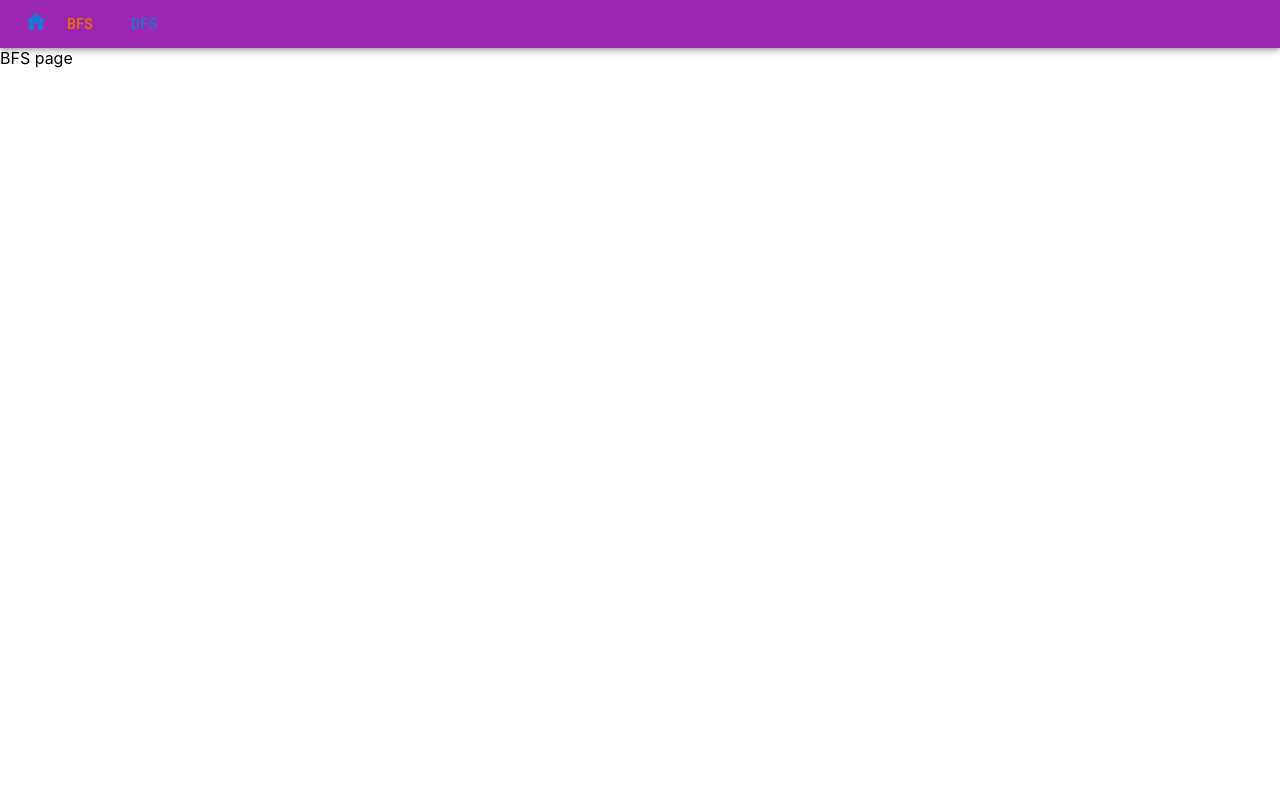
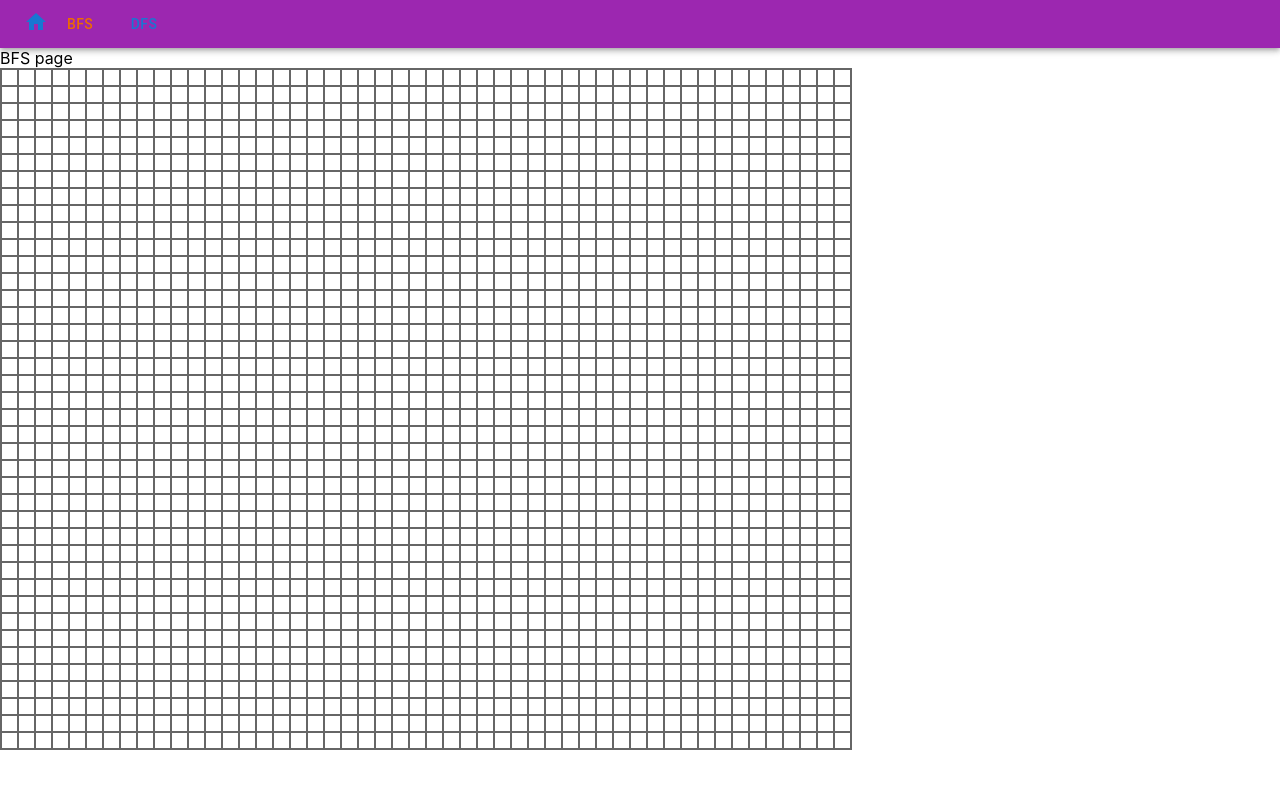
Before and after one commit to lwy123177/lwy123177.github.io, a React (Create React App) app: page /bfs in a window 1280 px wide. Shown: the top 788 px of the page. Built offline with nearby package versions, Linux system fonts and the light colour scheme.

Commit message:
Update <Grid/> and it's style

```diff
--- a/src/components/Bfs.tsx
+++ b/src/components/Bfs.tsx
@@ -1,4 +1,24 @@
+import { useState } from "react";
+import Grid from "./Grid";
+
+const h = 40;
+const w = 50;
+
 const Bfs = () => {
-  return <div>BFS page</div>;
+  let startGrid: string[][] = [];
+  for (let i = 0; i < h; i++) {
+    let row: string[] = [];
+    for (let j = 0; j < w; j++) {
+      row.push("empty");
+    }
+    startGrid.push(row);
+  }
+  const [grid, setGrid] = useState<string[][]>(startGrid);
+  return (
+    <div>
+      BFS page
+      <Grid grid={grid} />
+    </div>
+  );
 };
 export default Bfs;
--- /dev/null
+++ b/src/components/Grid.module.css
@@ -0,0 +1,29 @@
+.div-table {
+  display: table;
+  width: auto;
+  background-color: #eee;
+  border: 1px solid #666666;
+}
+.div-table-row {
+  display: table-row;
+  width: auto;
+}
+.div-table-col {
+  float: left; /* fix for  buggy browsers */
+  display: table-column;
+  width: 15px;
+  height: 15px;
+  border: 1px solid #666666;
+}
+.empty {
+  background-color: #fff;
+}
+.visited {
+  background-color: lightgray;
+}
+.obstacle {
+  background-color: aqua;
+}
+.current {
+  background-color: lightsalmon;
+}
--- /dev/null
+++ b/src/components/Grid.tsx
@@ -0,0 +1,18 @@
+import classes from "./Grid.module.css";
+
+const Grid: React.FC<{
+  grid: string[][];
+}> = (props) => {
+  return (
+    <div className={classes["div-table"]}>
+      {props.grid.map((row) => (
+        <div className={classes["div-table-row"]}>
+          {row.map((cell) => (
+            <div className={`${classes["div-table-col"]} ${classes[cell]}`} />
+          ))}
+        </div>
+      ))}
+    </div>
+  );
+};
+export default Grid;
--- /dev/null
+++ b/src/typings.d.ts
@@ -0,0 +1 @@
+declare module "*.module.css";
```
